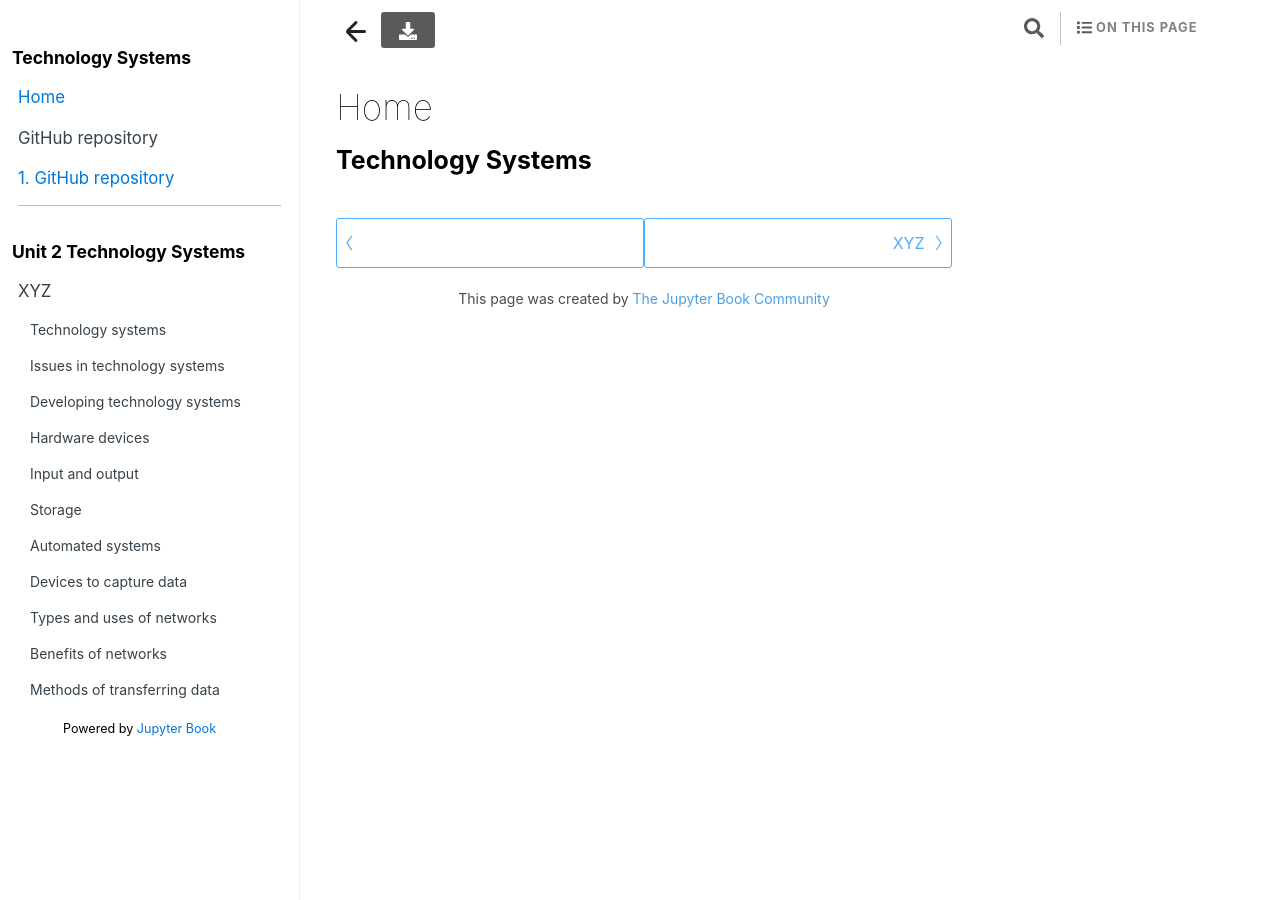
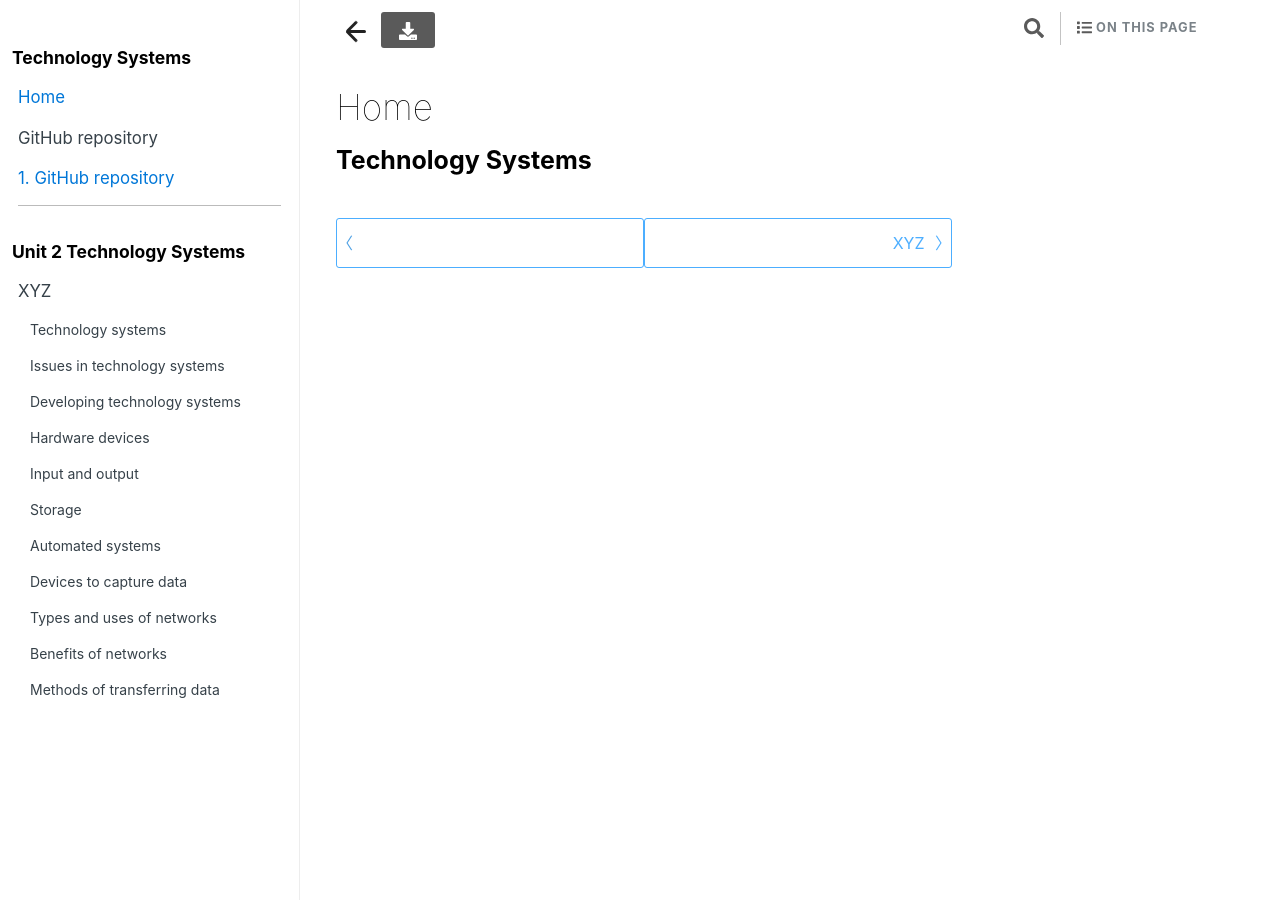
Before and after one commit to chrsyng/btl2techsystems, a Jekyll site: the page built from _build/intro.html, in a window 1280 px wide. Built offline with Jekyll 4.4.1, drawn with Linux system fonts in a browser that asks for light colours; comment, search, counter and statistics services are not loaded.

Commit message:
tweaks to _config.yml

```diff
--- a/_config.yml
+++ b/_config.yml
@@ -22,16 +22,15 @@ email: YOUR EMAIL
 description: >-
   This is an example book built with Jupyter Books.
 
-baseurl: /  # the subpath of your site, e.g. /blog. If there is no subpath for your site, use an empty string ""
-url: https://chrsyng.github.io/btl2techsystems        # the base hostname & protocol for your site, e.g. http://example.com
+#baseurl: /  # the subpath of your site, e.g. /blog. If there is no subpath for your site, use an empty string ""
+#url: https://chrsyng.github.io/btl2techsystems        # the base hostname & protocol for your site, e.g. http://example.com
 
 
 #######################################################################################
 # Jupyter Book settings
 
 # Main page settings
-footer_text: This page was created by <a href="https://github.com/jupyter/jupyter-book/graphs/contributors">The
-  Jupyter Book Community</a>
+#footer_text: This page was created by <a href="https://github.com/jupyter/jupyter-book/graphs/contributors">The Jupyter Book Community</a>
 
 # Sidebar settings
 show_sidebar: true                # Show the sidebar. Only set to false if your only wish to host a single page.
@@ -39,7 +38,7 @@ collapse_inactive_chapters: true  # Whether to collapse the inactive chapters in
 collapse_inactive_sections: true  # Whether to collapse the sub-sections within a non-active section in the sidebar
 #textbook_logo: images/logo/logo.png               # A logo to be displayed at the top of your textbook sidebar. Should be square
 #textbook_logo_link: https://jupyterbook.org/                    # A link for the logo.
-sidebar_footer_text: Powered by <a href="https://jupyterbook.org">Jupyter Book</a>
+#sidebar_footer_text: Powered by <a href="https://jupyterbook.org">Jupyter Book</a>
 number_toc_chapters: true         # Whether to add numbers to chapterse in your Table of Contents. If true, you can control this at the Chapter level in _data/toc.yml
 
 # Search settings
```
Also changed, not shown: 1 other file.
